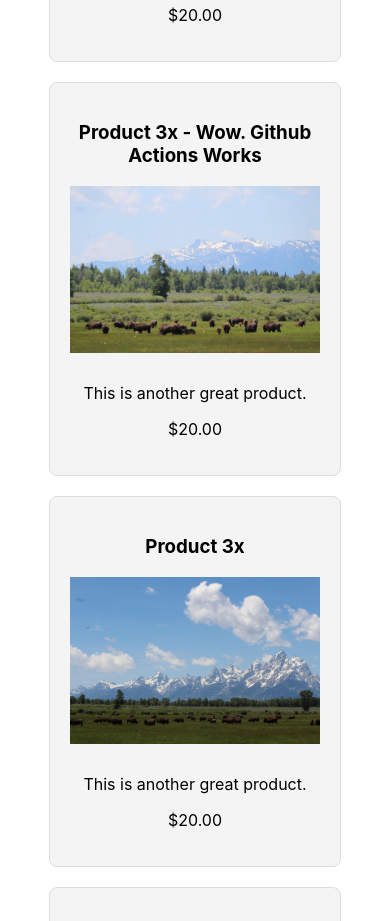
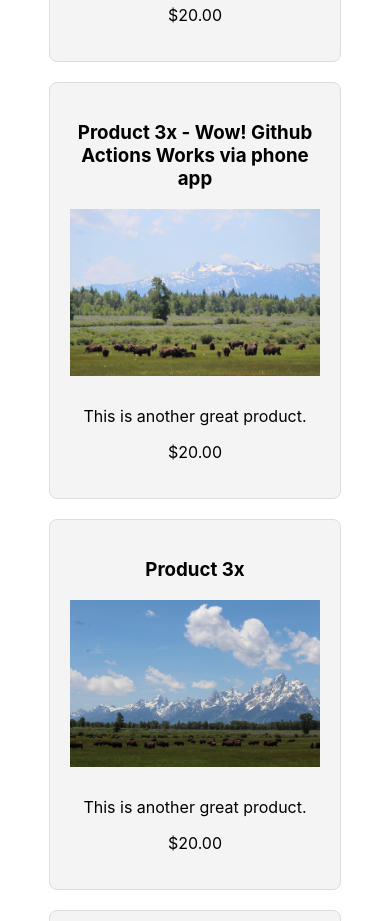
Before and after one commit to mohit3wadhwa/batraenterprises, a React (Create React App) app: page / in a window 390 px wide. Shown: the part 940-1861 px from the top of the page. Built offline with nearby package versions, Linux system fonts and the light colour scheme.

Commit message:
update file via GitHub mobile app

```diff
--- a/src/Amit.js
+++ b/src/Amit.js
@@ -15,7 +15,7 @@
     },
     {
       id: 3,
-      name: 'Product 3x - Wow. Github Actions Works',
+      name: 'Product 3x - Wow! Github Actions Works via phone app',
       imageUrl: './images/3.JPG',
       description: 'This is another great product.',
       price: '$20.00',
```
